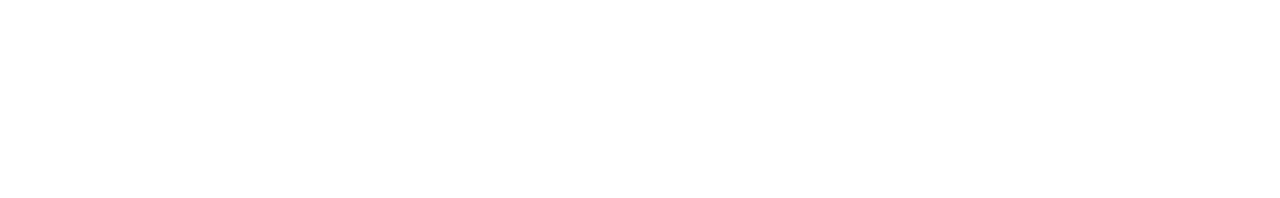
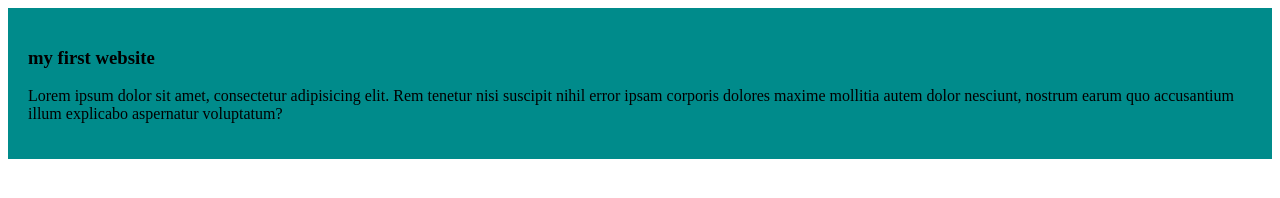
Before and after one commit to Shofi118/my-first-name-repo, a plain HTML site: page index.html in a window 1280 px wide. Drawn offline with Linux system fonts and the light colour scheme.

Commit message:
added the first blog

```diff
--- a/index.html
+++ b/index.html
@@ -4,8 +4,15 @@
     <meta charset="UTF-8">
     <meta name="viewport" content="width=device-width, initial-scale=1.0">
     <title>my first ever name repo</title>
+    <link rel="stylesheet" href="styles/blog.css">
 </head>
 <body>
+    <div>
+<h3>my first website</h3>
+<p>Lorem ipsum dolor sit amet, consectetur adipisicing elit. Rem tenetur nisi suscipit nihil error ipsam corporis dolores maxime mollitia autem dolor nesciunt, nostrum earum quo accusantium illum explicabo aspernatur voluptatum?</p>
 
+
+
+    </div>
 </body>
 </html>
--- /dev/null
+++ b/styles/blog.css
@@ -0,0 +1,4 @@
+div{
+    background-color: darkcyan;
+    padding: 20px;
+}
```
